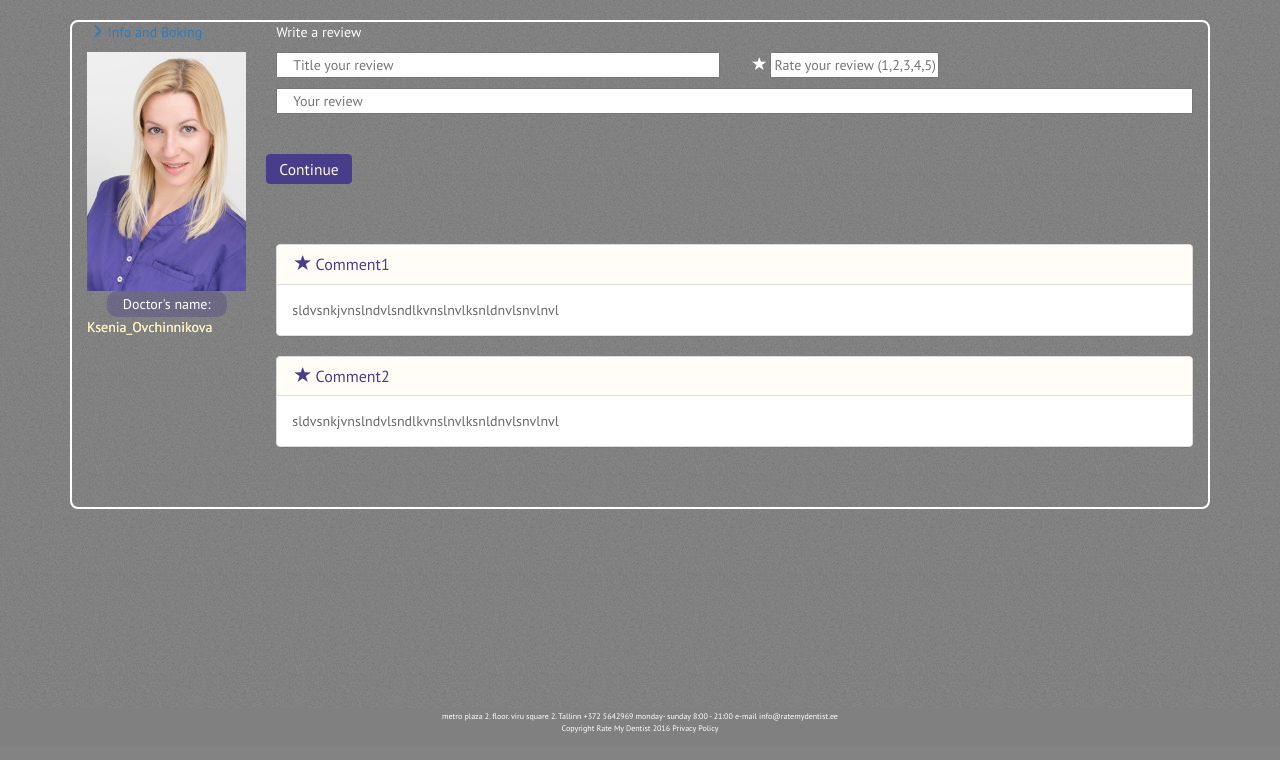
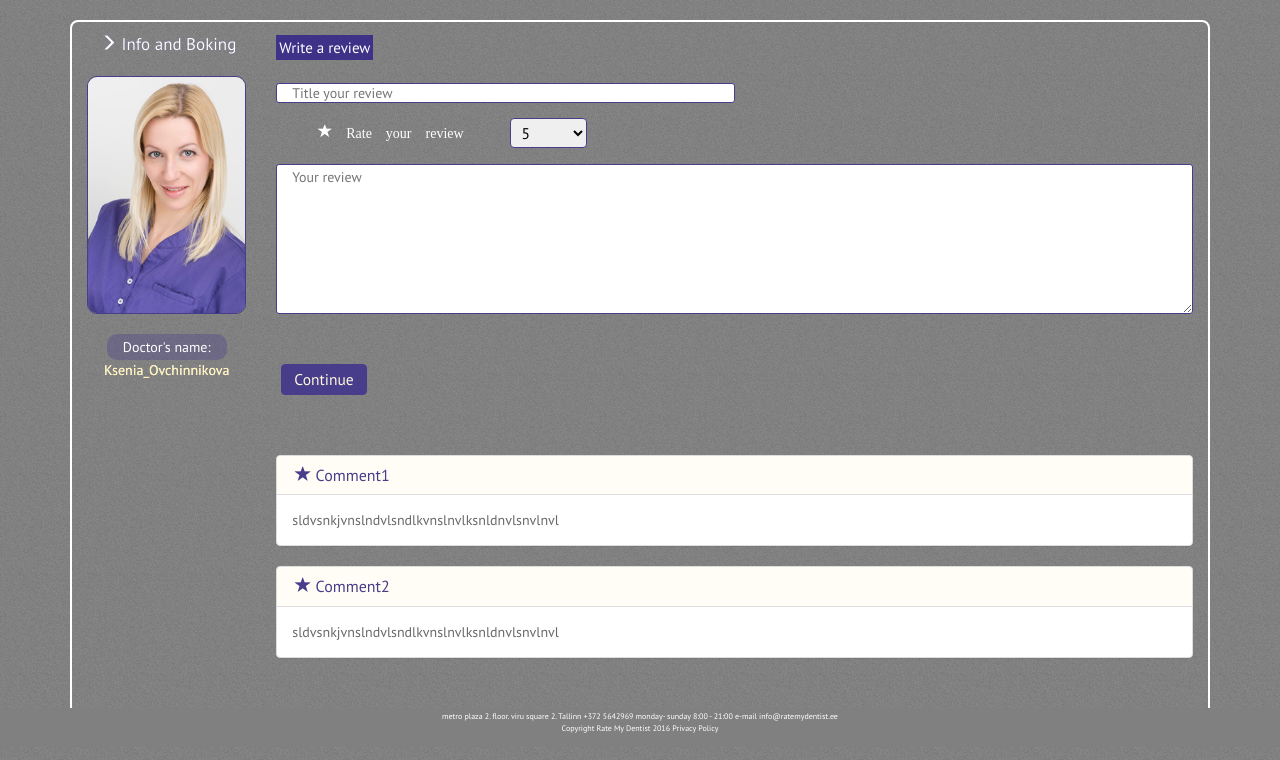
Before and after one commit to ratemydentist/ratemydentist.github.io, a PHP site: page /review.php in a window 1280 px wide. Shown: the part 53-813 px from the top of the page. Before the commit the page ends 786 px from the top, so only its background shows below. Run offline with PHP 8.4, Linux system fonts and the light colour scheme.

Commit message:
new style

```diff
--- a/review.php
+++ b/review.php
@@ -4,33 +4,53 @@
      <div class="content_r col-xs-12 col-sm-12 col-md-12 col-lg-12">
 
        <div class="row">
-          <div class="col-xs-12 col-sm-12 col-md-2 col-lg-2 ">
+          <div class="col-xs-12 col-sm-12 col-md-2 col-lg-2 text-center">
             <a href="/doctor.php">
-               <p> <span class="glyphicon glyphicon-menu-right" aria-hidden="true"> </span> Info and Boking</p>
+               <p class="ref_doctor"> <span class="glyphicon glyphicon-menu-right" aria-hidden="true"> </span> Info and Boking</p>
             </a>
             <a href="#">
-              <img class="img-responsive" src="img/504.jpg_frame%20(15).jpg" alt="photo doctor">
+              <img class="img-responsive img_d text-center" src="img/504.jpg_frame%20(15).jpg" alt="photo doctor">
             </a>
             <p class="doctor">Doctor's name:</p>
             <p class="name_doctor">Ksenia_Ovchinnikova</p>
           </div>
 
           <div class="col-xs-12 col-sm-10 col-md-10 col-lg-10 ">
-                 <p>  Write a review</p>
+              <p class="h_info"><span> Write a review</span></p>
                  <div class="row">
-                         <div class="col-xs-12 col-md-6" >
-                             <input name="titlereview" type="text" placeholder="Title your review" class="title_review col-xs-12" >
+                         <div class="col-xs-12" >
+                             <input class="col-xs-6 title_review" name="titlereview" type="text" placeholder="Title your review" >
                          </div>
-                         <div class="col-xs-1 col-md-4" >
-                              <p><span class="glyphicon glyphicon-star" aria-hidden="true"></span> <input name="starreview" type="text" placeholder="Rate your review (1,2,3,4,5)" class="star_review" ></p>
+                         <div class="col-xs-12" >
+                             <span class="glyphicon glyphicon-star col-xs-7 col-md-3 star" aria-hidden="true"> Rate your review</span>
+                            <select name="districtSelect" class="lookgood_1 dr_down_star col-xs-2 col-md-1">
+                               <option cass="dr_down_star" value="star5">
+                                   5
+                               </option>
+                               <option cass="dr_down_star" value="star4">
+                                   4
+                               </option>
+                               <option cass="dr_down_star" value="star3">
+                                   3
+                               </option>
+                               <option cass="dr_down_star" value="star2">
+                                   2
+                               </option>
+                               <option cass="dr_down_star" value="star1">
+                                   1
+                               </option>
+                            </select>
+         <!--
+                              <p><span class="glyphicon glyphicon-star" aria-hidden="true"></span> <input name="starreview" type="text" placeholder="Rate your review (1,2,3,4,5)" class="star_review" ></p>-->
                          </div>
                      <div class="col-xs-12 col-md-2" >
-
                      </div>
                          <div class="col-xs-12" >
-                              <input name="textreview" type="text" placeholder="Your review" class="text_review col-xs-12" >
+                              <textarea name="textreview" type="text" placeholder="Your review" class="text_review col-xs-12"></textarea>
                          </div>
-                         <input type="submit" class="lookgood_1 bt_ss" value="Continue">
+                         <div class="col-xs-12" >
+                            <input type="submit" class="lookgood_1 bt_ss" value="Continue">
+                         </div>
                  </div>
                  <!-- Comments -->
                  <div class="panel panel-default">
--- a/rmd_nadin.css
+++ b/rmd_nadin.css
@@ -266,8 +266,8 @@ a>p.ref_doctor:hover {
  text-decoration:underline;
 }
 .h_info>span{
-    background: rgba(72, 61, 139, 0.7);
-    font-size: 16px;
+    background: #3e3188;
+    font-size: 15px;
     padding: 3px;
 }
 .h_info{
@@ -281,3 +281,24 @@ div.panel-heading, .panel-default > .panel-heading{
 .h_table{
     color: darkslateblue;
 }
+.dr_down_star{
+    color: black;
+}
+.star{
+    text-align: center;
+    padding: 3px 0;
+    margin: 7px 0;
+    height: 20px;
+}
+.title_review, .text_review{
+    border-radius: 3px;
+    border: 1px solid darkslateblue;
+    margin: 10px 0;
+    color: black;
+}
+.title_review{
+    height: 20px;
+}
+.text_review{
+    height: 150px;
+}
```
